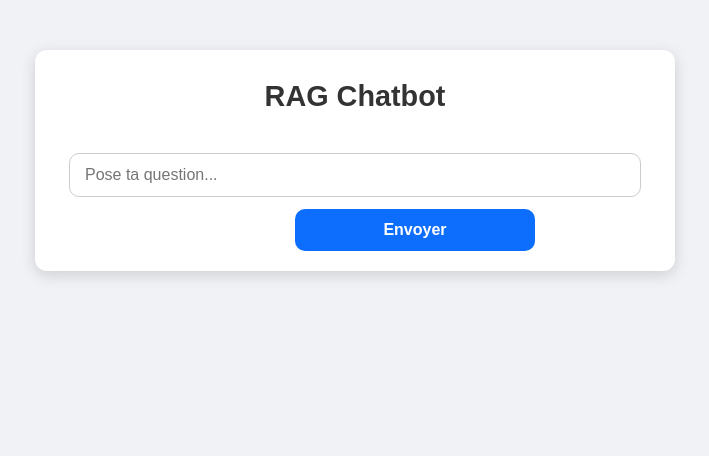
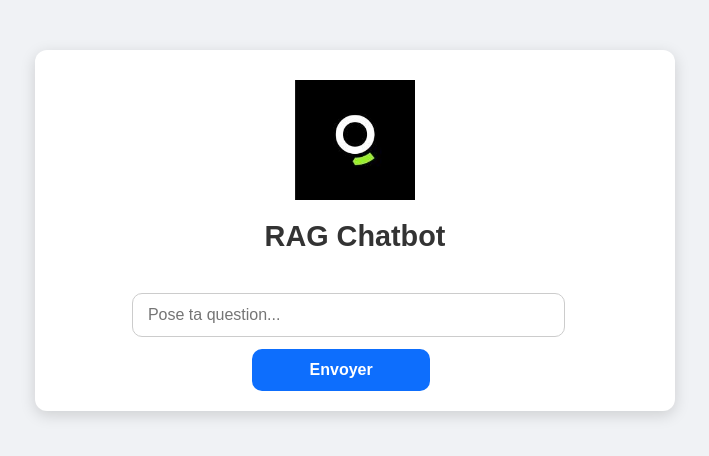
Before and after one commit to mohamed-sabbar/quorium-rag-chatbot, a Next.js app in the folder frontend/: page / in a window 1280 px wide. Shown: the top 456 px of the page, without its empty margins (285-994 px from the left). Built offline with nearby package versions, Linux system fonts and the light colour scheme.

Commit message:
feat(frontend): add main chat component for user interactions

```diff
--- a/frontend/app/Chat.tsx
+++ b/frontend/app/Chat.tsx
@@ -38,6 +38,7 @@ export default function Chat() {
 
   return (
 <div className="chat-container">
+  <img src="/logo.jpg" alt="Logo Entreprise" className="logo" />
   <h1>RAG Chatbot</h1>
   <div className="chat-box">
     {messages.map((msg, i) => (
@@ -46,6 +47,7 @@ export default function Chat() {
       </div>
     ))}
   </div>
+  <div className="chat-input">
     <input
       type="text"
       value={question}
@@ -54,5 +56,7 @@ export default function Chat() {
     />
     <button onClick={askQuestion}>Envoyer</button>
   </div>
+</div>
+
   );
 }
```
Lines whose indentation alone changed are shown as unchanged.
